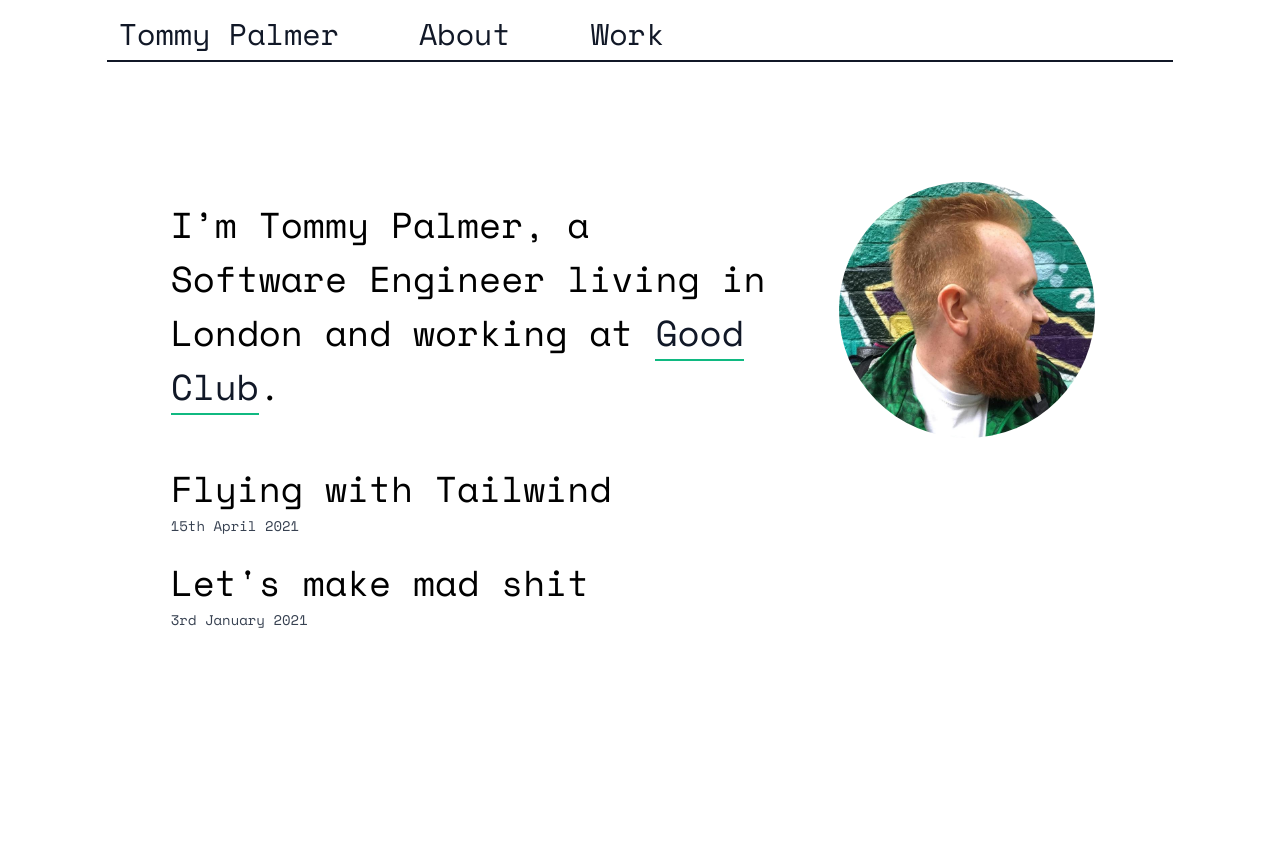
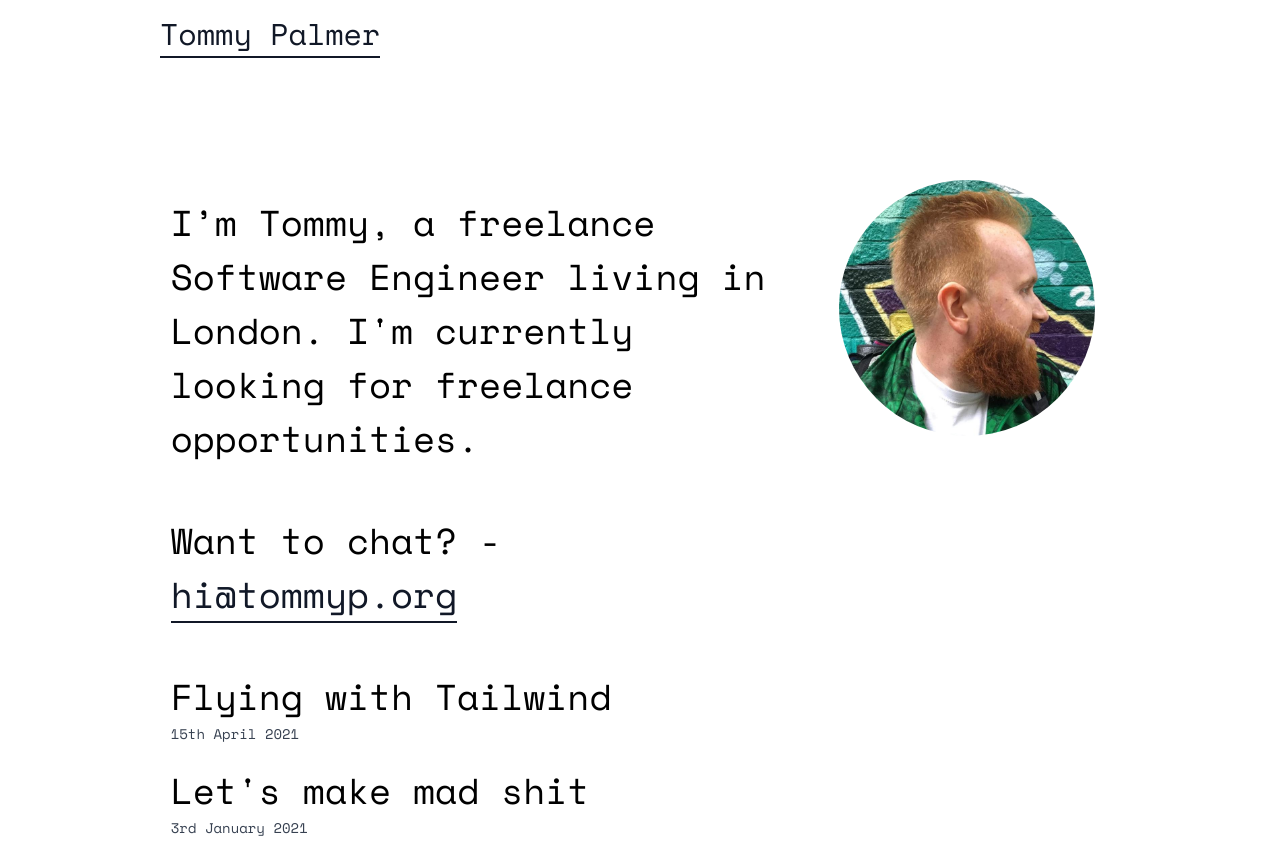
Before and after one commit to tommyp/tommyp.org, a Next.js app: page / in a window 1280 px wide. Before the commit the page ends 800 px from the top, so only its background shows below. Built offline with nearby package versions, Linux system fonts and the light colour scheme; what tailwindcss-border-gradients would draw is missing.

Commit message:
move content to root

```diff
--- a/components/header.js
+++ b/components/header.js
@@ -1,38 +1,30 @@
 import Link from "next/link";
 import PropTypes from "prop-types";
 
-const Header = ({borderColor, textColor}) => {
-  borderColor = borderColor || "border-gray-900"
-  textColor = textColor || "text-gray-900"
+const Header = ({ borderColor, textColor }) => {
+  borderColor = borderColor || "border-gray-900";
+  textColor = textColor || "text-gray-900";
 
   return (
     <header
-      className={`font-mono mx-auto sm:w-full md:w-5/6 pt-4 pb-2 pl-3 pr-3 ${borderColor} border-b-2 ${textColor} mb-10`}
+      className={`font-mono mx-auto sm:w-full md:w-9/12 pt-4 pb-2 pl-3 pr-3 md:px-0 mb-10`}
     >
       <nav>
-        <ul className="list-none flex justify-between md:justify-start">
+        <ul className={`list-none flex justify-between md:justify-start`}>
           <li className="md:mr-20">
             <h1 className=" text-xl md:text-3xl">
               <Link href="/">
-                <a>Tommy Palmer</a>
+                <a className={`${borderColor} border-b-2 ${textColor}`}>
+                  Tommy Palmer
+                </a>
               </Link>
             </h1>
-          </li>
-          <li className="text-xl md:text-3xl md:mr-20">
-            <Link href="/about">
-              <a>About</a>
-            </Link>
-          </li>
-          <li className="text-xl md:text-3xl md:mr-20">
-            <Link href="/work">
-              <a>Work</a>
-            </Link>
           </li>
         </ul>
       </nav>
     </header>
   );
-}
+};
 
 export default Header;
 
--- a/pages/index.js
+++ b/pages/index.js
@@ -7,14 +7,14 @@ const posts = [
   {
     name: "Flying with Tailwind",
     path: "/flying-with-tailwind",
-    date: "15th April 2021"
+    date: "15th April 2021",
   },
   {
     name: "Let's make mad shit",
     path: "/lets-make-mad-shit",
-    date: "3rd January 2021"
-  }
-]
+    date: "3rd January 2021",
+  },
+];
 
 function Index() {
   return (
@@ -30,15 +30,12 @@ function Index() {
         </div>
         <section className="container mx-auto w-10/12 lg:w-2/3 lg:pr-16 font-mono text-xl sm:text-2xl lg:text-4xl mt-8 lg:mt-24">
           <p className="mb-12 leading-normal">
-            I’m Tommy Palmer, a Software Engineer living in London and working at{" "}
-            <ExtA
-              borderColor="border-green-500"
-              borderHoverColor="hover:border-green-500"
-              textHoverColor="hover:text-green-500"
-              href="https://goodclub.co.uk/"
-            >
-              Good Club
-            </ExtA>.
+            I’m Tommy, a freelance Software Engineer living in London. I&apos;m
+            currently looking for freelance opportunities.
+          </p>
+          <p className="mb-12 leading-normal">
+            Want to chat? -{" "}
+            <ExtA href="mailto:hi@tommyp.org">hi@tommyp.org</ExtA>
           </p>
           <ul>
             {posts.map((post, idx) => {
@@ -47,10 +44,13 @@ function Index() {
                   <Link href={post.path}>
                     <a className="block leading-normal">
                       <span className="block">{post.name}</span>
-                      <small className="block text-sm text-gray-700">{post.date}</small></a>
+                      <small className="block text-sm text-gray-700">
+                        {post.date}
+                      </small>
+                    </a>
                   </Link>
                 </li>
-              )
+              );
             })}
           </ul>
         </section>
```
